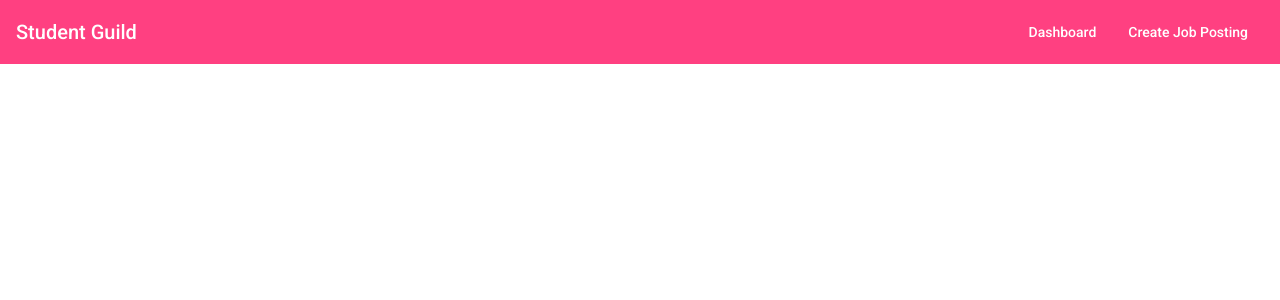
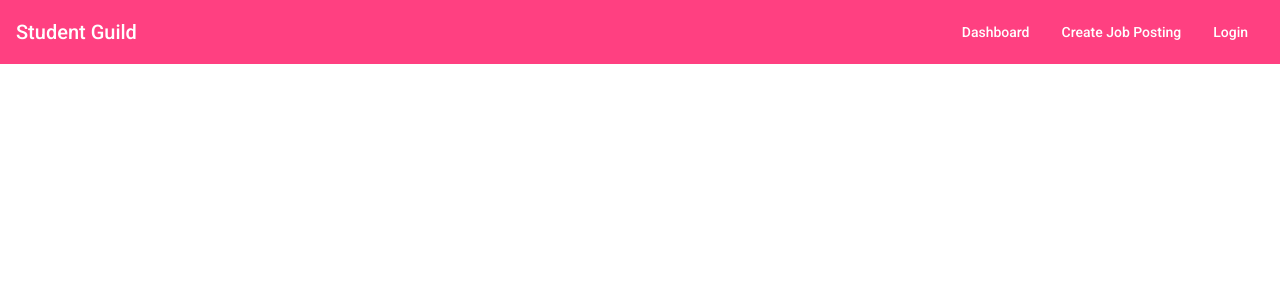
Before and after one commit to Orbital2021Team151/jobsApp, an Angular app: page / in a window 1280 px wide. Shown: the top 300 px of the page. Built offline with nearby package versions, Linux system fonts and the light colour scheme; what primeng would draw is missing.

Commit message:
added login tab at toolbar component

```diff
--- a/src/app/toolbar/toolbar.component.html
+++ b/src/app/toolbar/toolbar.component.html
@@ -5,6 +5,8 @@
     <li>
       <a mat-button routerLink="/dashboard" routerLinkActive="mat-primary"> Dashboard</a>
       <a mat-button routerLink="/create" routerLinkActive="mat-primary"> Create Job Posting</a>
+      <a mat-button routerLink="/login" routerLinkActive="mat-primary"> Login </a>
     </li>
+
   </ul>
 </mat-toolbar>
```
